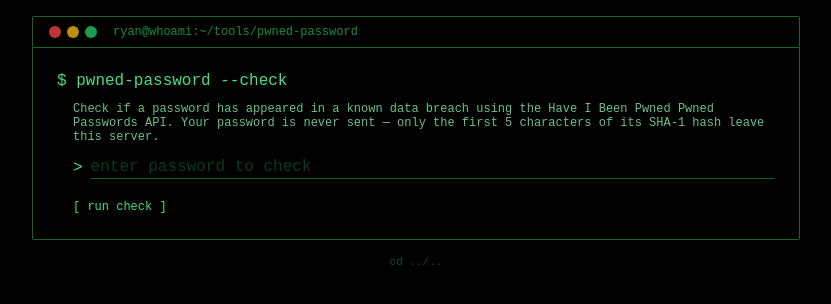
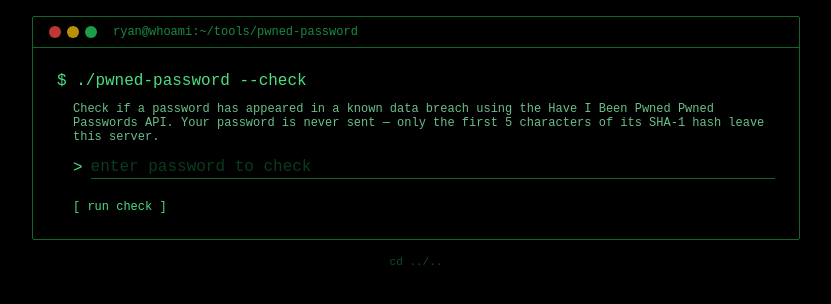
Before and after one commit to JRyanHenson/pwned-password, a Flask app: page /tools/pwned-password/ in a window 1280 px wide. Shown: the top 304 px of the page, without its empty margins (224-1055 px from the left). Run offline with Flask 3, Linux system fonts and the light colour scheme.

Commit message:
Might slight astetic change

```diff
--- a/templates/index.html
+++ b/templates/index.html
@@ -140,7 +140,7 @@
     <div class="terminal-body">
 
       <div class="prompt-line">
-        <span class="prompt">$</span> pwned-password --check
+        <span class="prompt">$</span> ./pwned-password --check
       </div>
 
       <div class="description">
```
